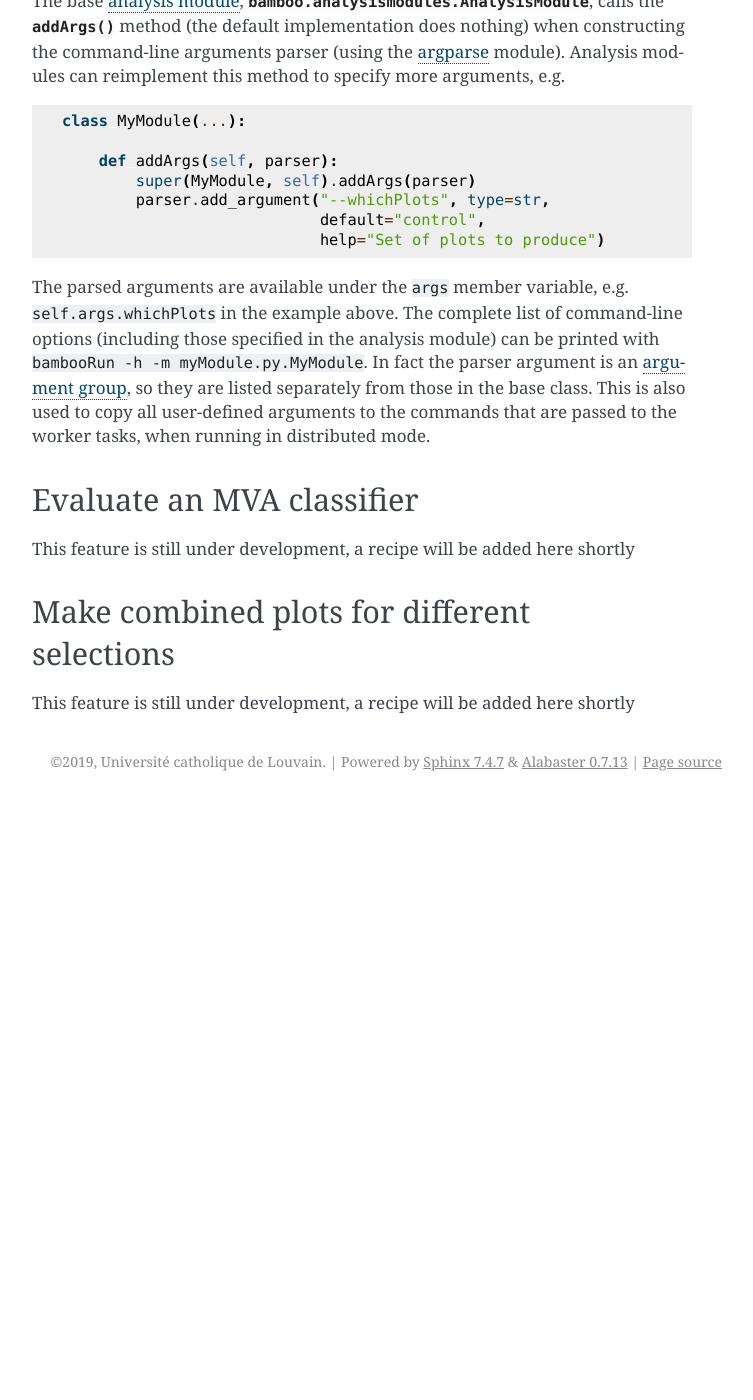
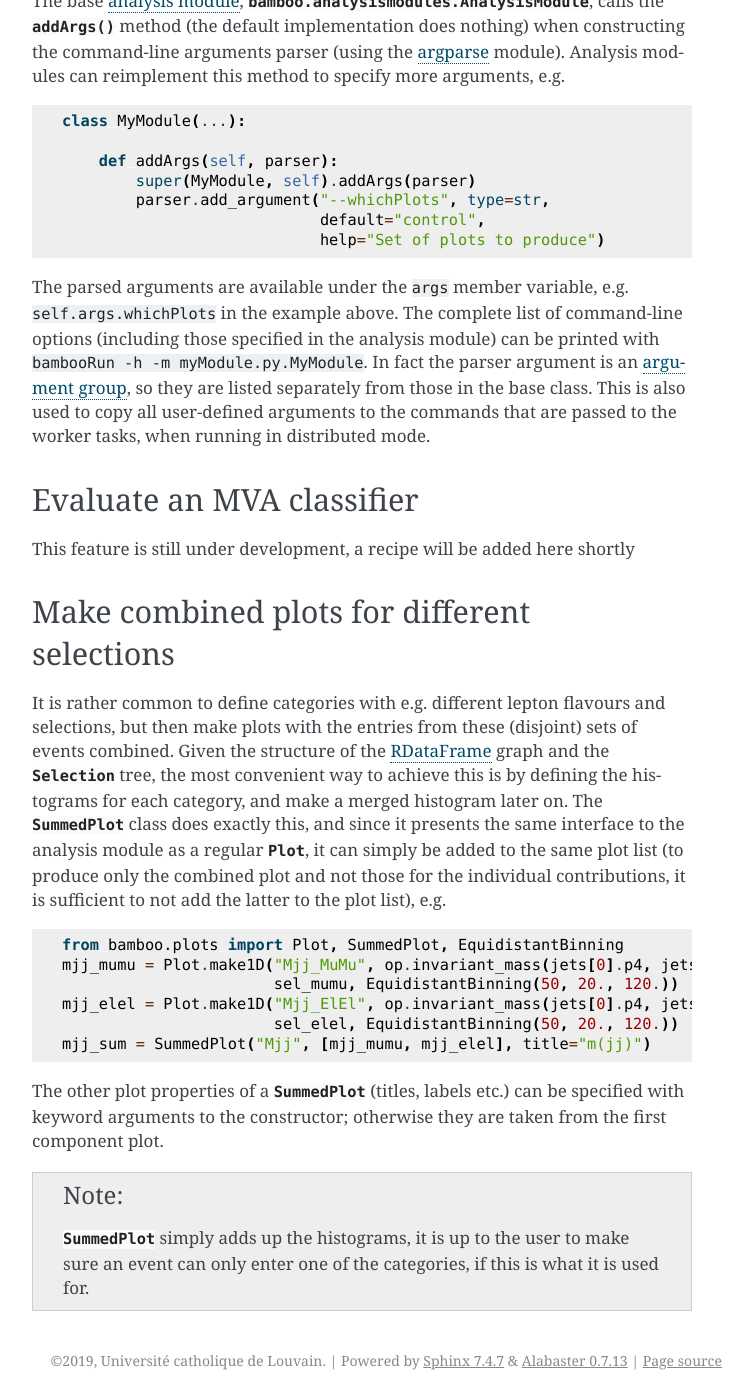
Before and after one commit to recotoolsbenchmarks/BambooAnalysis, a Sphinx documentation site: the page built from doc/recipes.rst, in a window 1280 px wide and 1400 px high, scrolled down 7153 px. Shown: the whole window, without its empty margins (388-1141 px from the left). Built offline with Sphinx 7.4.7, drawn with Linux system fonts in a browser that asks for light colours; before the commit the page ends 7954 px from its top, so only the background shows below that.

Commit message:
Add combined plot recipe

```diff
--- a/doc/recipes.rst
+++ b/doc/recipes.rst
@@ -406,7 +406,36 @@ This feature is still under development, a recipe will be added here shortly
 Make combined plots for different selections
 --------------------------------------------
 
-This feature is still under development, a recipe will be added here shortly
+It is rather common to define categories with e.g. different lepton flavours
+and selections, but then make plots with the entries from these (disjoint)
+sets of events combined.
+Given the structure of the RDataFrame_ graph and the
+:py:class:`~bamboo.plots.Selection` tree, the most convenient way to achieve
+this is by defining the histograms for each category, and make a merged
+histogram later on.
+The :py:class:`~bamboo.plots.SummedPlot` class does exactly this, and since it
+presents the same interface to the analysis module as a regular
+:py:class:`~bamboo.plots.Plot`, it can simply be added to the same plot list
+(to produce only the combined plot and not those for the individual
+contributions, it is sufficient to not add the latter to the plot list), e.g.
+
+.. code-block:: python
+
+   from bamboo.plots import Plot, SummedPlot, EquidistantBinning
+   mjj_mumu = Plot.make1D("Mjj_MuMu", op.invariant_mass(jets[0].p4, jets[1].p4),
+                          sel_mumu, EquidistantBinning(50, 20., 120.))
+   mjj_elel = Plot.make1D("Mjj_ElEl", op.invariant_mass(jets[0].p4, jets[1].p4),
+                          sel_elel, EquidistantBinning(50, 20., 120.))
+   mjj_sum = SummedPlot("Mjj", [mjj_mumu, mjj_elel], title="m(jj)")
+
+
+The other plot properties of a :py:class:`~bamboo.plots.SummedPlot` (titles,
+labels etc.) can be specified with keyword arguments to the constructor;
+otherwise they are taken from the first component plot.
+
+.. note:: :py:class:`~bamboo.plots.SummedPlot` simply adds up the histograms,
+   it is up to the user to make sure an event can only enter one of the
+   categories, if this is what it is used for.
 
 
 .. _bamboo: https://cp3.irmp.ucl.ac.be/~pdavid/bamboo/index.html
@@ -425,5 +454,7 @@ This feature is still under development, a recipe will be added here shortly
 
 .. _argument group: https://docs.python.org/3/library/argparse.html#argument-groups
 
+.. _RDataFrame: https://root.cern.ch/doc/master/classROOT_1_1RDataFrame.html
+
 .. |---| unicode:: U+2014
    :trim:
```
